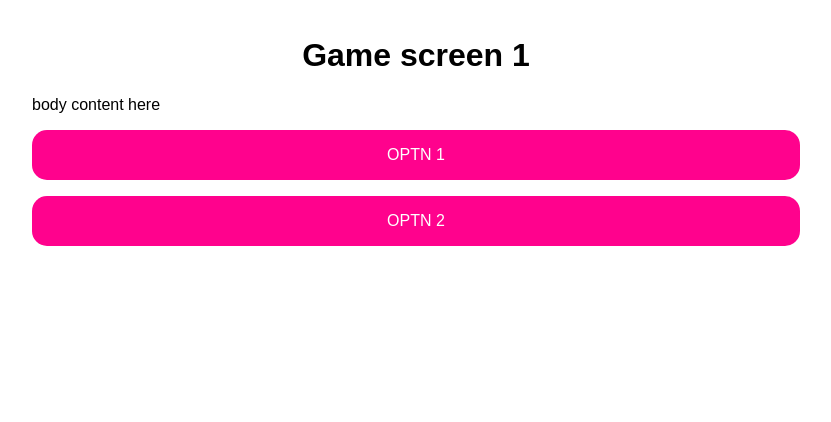
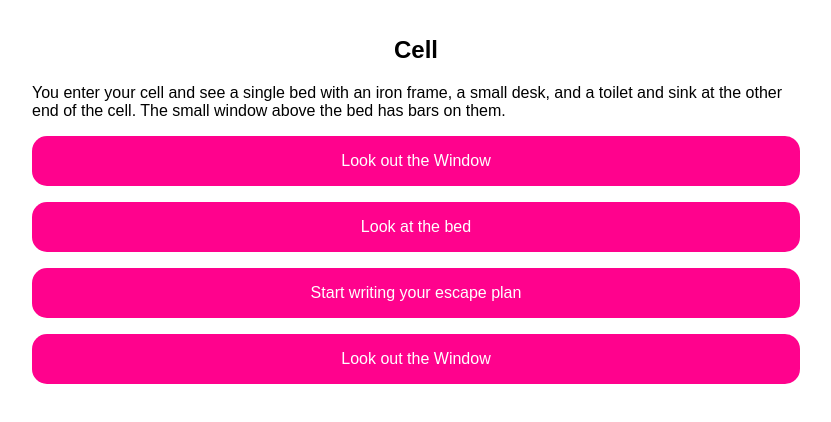
Before and after one commit to ThomasBoxall/jail-break-game, a plain HTML site: page game/index.html in a window 1280 px wide. Shown: the whole page, without its empty margins (224-1055 px from the left). Drawn offline with Linux system fonts and the light colour scheme.

Commit message:
make a start

```diff
--- a/game/index.html
+++ b/game/index.html
@@ -8,34 +8,34 @@
     <link rel="stylesheet" href="../style.css">
 </head>
 <body>
-    <div id="top">
-        <h1>Game screen 1</h1>
-        <p>body content here</p>
-        <a class="buttonLink" href="#two">OPTN 1</a>
-        <a class="buttonLink" href="#five">OPTN 2</a>
+    <div id="aads">
+        <h2>Cell</h2>
+        <p>You enter your cell and see a single bed with an iron frame, a small desk, and a toilet and sink at the other end of the cell. The small window above the bed has bars on them.</p>
+        <a class="buttonLink" href="#aaaa">Look out the Window</a>
+        <a class="buttonLink" href="#aabh">Look at the bed</a>
+        <a class="buttonLink" href="#aagh">Start writing your escape plan</a>
+        <a class="buttonLink" href="#aabo">Look out the Window</a>
     </div>
-    <div id="two">
-        <h1>Game screen 2</h1>
-        <p>body content here</p>
-        <a class="buttonLink" href="#top">OPTN 1</a>
-        <a class="buttonLink" href="#four">OPTN 2</a>
+    <div id="aaaa">
+        <h2>Look out the window</h2>
+        <p>You see that there is a small dock with a small boat that isn't guarded. You know how you'll be able to get off the island since you've spent all your summers sailing </p>
+        <a class="buttonLink" href="#aads">Go back</a>
     </div>
-    <div id="three">
-        <h1>Game screen 3</h1>
-        <p>body content here</p>
-        <a class="buttonLink" href="#four">OPTN 1</a>
-        <a class="buttonLink" href="#two">OPTN 2</a>
+    <div id="aabh">
+        <h2>Look at the bed</h2>
+        <p>Looks really uncomfortable, you need to escape this place and return to your nice soft bed!</p>
+        <a class="buttonLink" href="#aads">Go back</a>
     </div>
-    <div id="four">
-        <h1>Game screen 4</h1>
-        <p>You Dead</p>
-        <a class="buttonLink" href="#five">OPTN 1</a>
-        <a class="buttonLink" href="#top">OPTN 2</a>
+    <div id="aagh">
+        <h2>Start writing your escape plan</h2>
+        <p>The guard enters the room and finds you writing your escape plan. It is confiscated and you're sent to solitary confinement…congrats you've set a new record for the fastest time for a new inmate to be sent to the hole and you fail your escape mission, start over!! </p>
+        <a class="buttonLink" href="#aads">Go back</a>
     </div>
-    <div id="five">
-        <h1>Game screen 5</h1>
-        <p>You win</p>
-        <a class="buttonLink" href="#top">Back to beginning</a>
+    <div id="aabo">
+        <h2>Go try to explore</h2>
+        <p>Well done. This is the correct option. Once you continue you can't return here. You might want to look at other options in case they're useful.</p>
+        <a class="buttonLink" href="#aads">Go back</a>
+        <a class="buttonLink" href="https://www.youtube.com/watch?v=dQw4w9WgXcQ">Continue</a>
     </div>
 </body>
 </html>
--- a/style.css
+++ b/style.css
@@ -17,7 +17,7 @@ div{
     padding-top: 1em;
 }
 
-h1{
+h1, h2{
     text-align:center;
 }
 
```
Also changed, not shown: index.html (+3 -1 lines).
